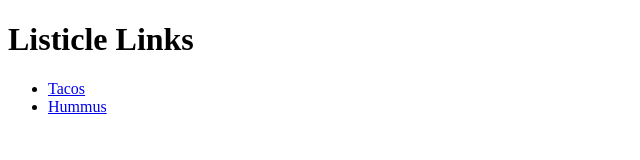
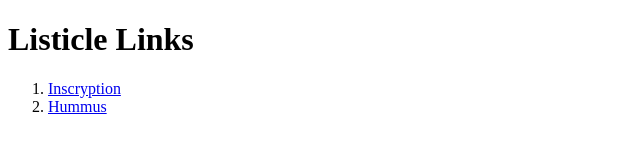
Before and after one commit to AustinW787/IGME-110-Repo, a plain HTML site: page index.html in a window 1280 px wide. Shown: the full height of the page, 0-640 px from the left. Drawn offline with Linux system fonts and the light colour scheme.

Commit message:
Update index.html

```diff
--- a/index.html
+++ b/index.html
@@ -7,9 +7,9 @@
 </head>
 <body>
   <h1>Listicle Links</h1>
-  <ul>
-    <li><a href="https://en.wikipedia.org/wiki/Taco">Tacos</a></li>
+  <ol>
+    <li><a href="https://store.steampowered.com/app/1092790/Inscryption/">Inscryption</a></li>
     <li><a href="https://en.wikipedia.org/wiki/Hummus">Hummus</a></li>
-  </ul>
+  </ol>
 </body>
 </html>
```
